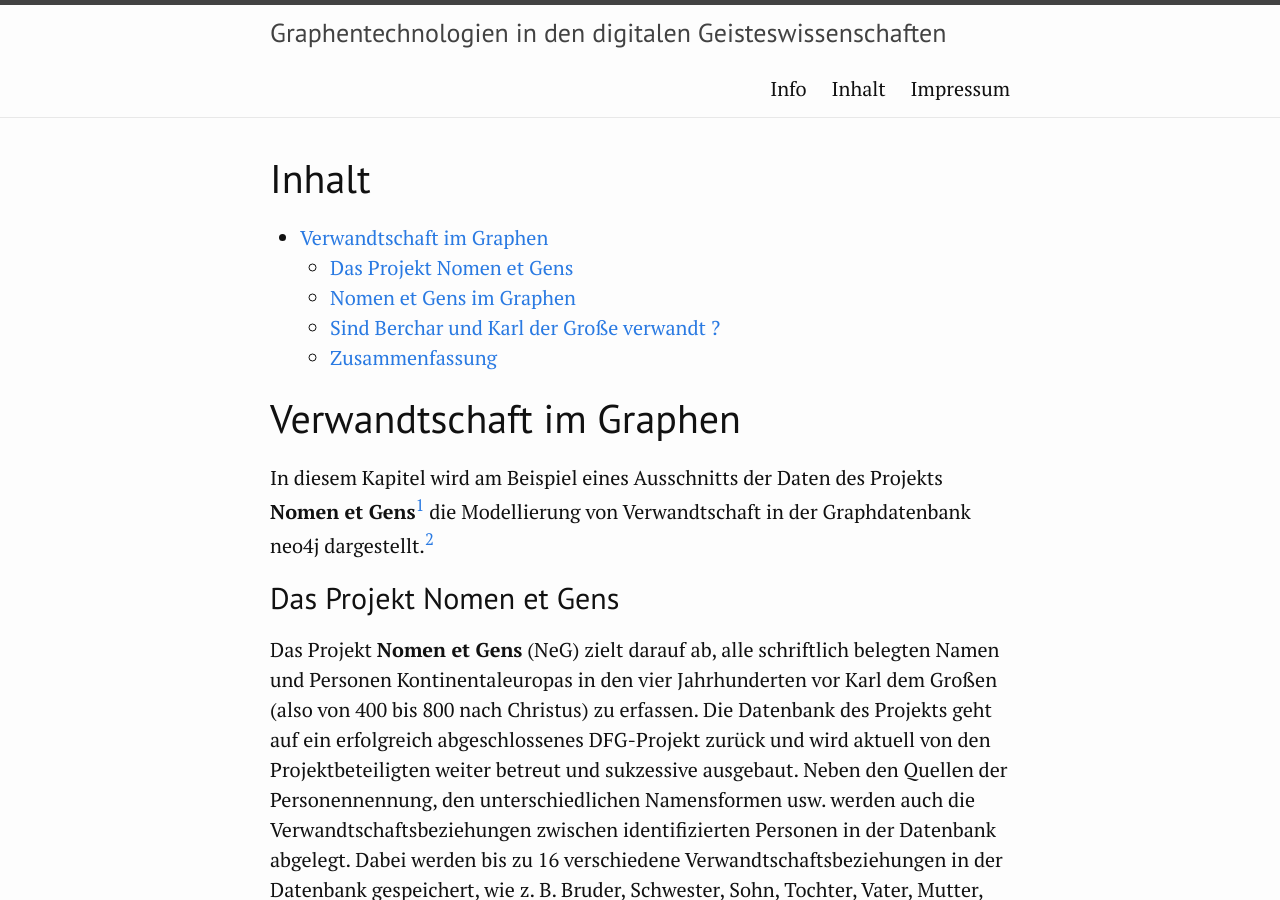
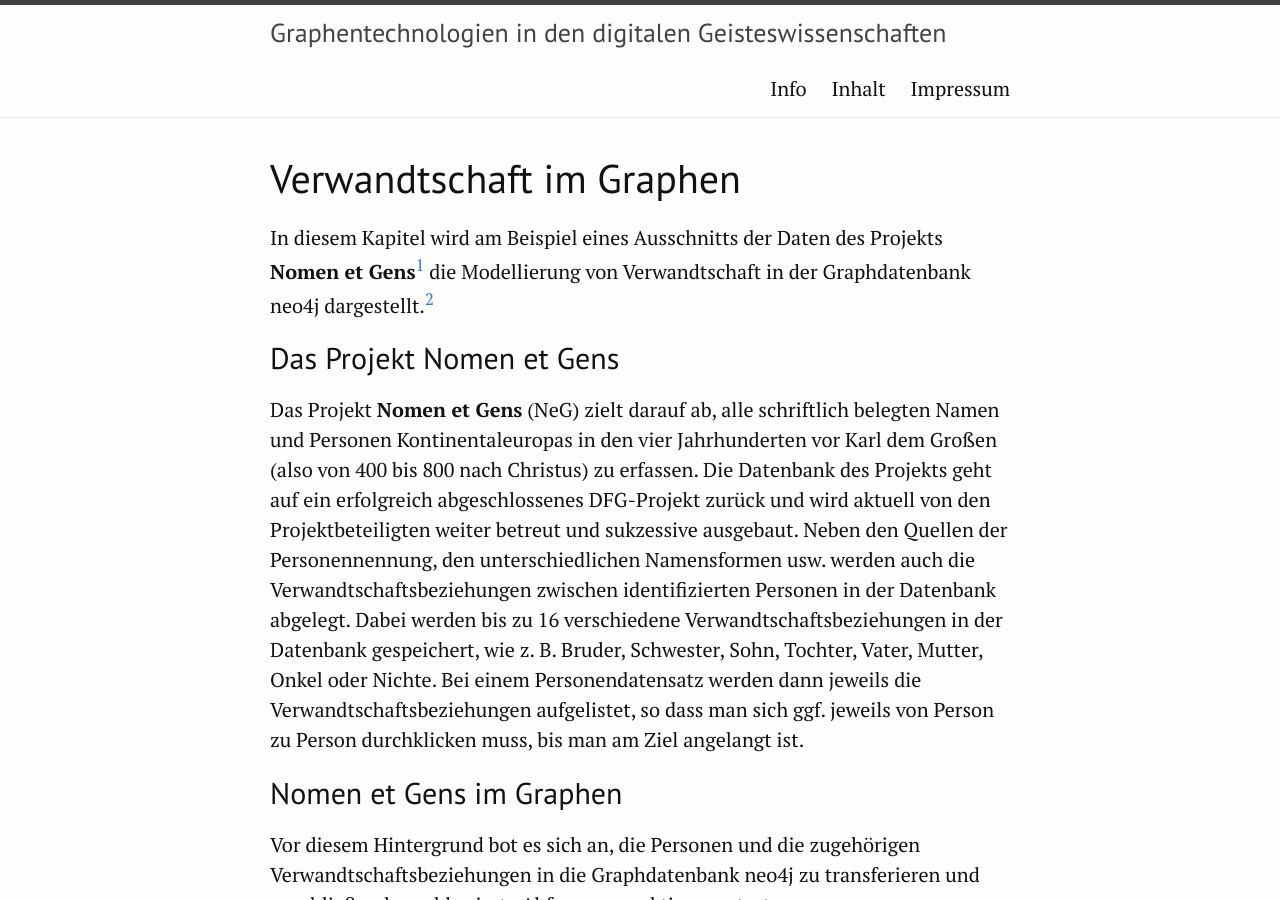
Before and after one commit to kuczera/Graphentechnologien, a Jekyll site: the page built from docs/30_Verwandtschaft-im-Graphen.md, in a window 1280 px wide and 900 px high. Built offline with Jekyll 4.4.1, drawn with Linux system fonts in a browser that asks for light colours.

Commit message:
Überschrift korrigiert

```diff
--- a/docs/30_Verwandtschaft-im-Graphen.md
+++ b/docs/30_Verwandtschaft-im-Graphen.md
@@ -4,12 +4,6 @@ layout: default
 order: 30
 contents: true
 ---
-
-# Inhalt
-{:.no_toc}
-
-* Will be replaced with the ToC, excluding the "Contents" header
-{:toc}
 
 # Verwandtschaft im Graphen
 
```
